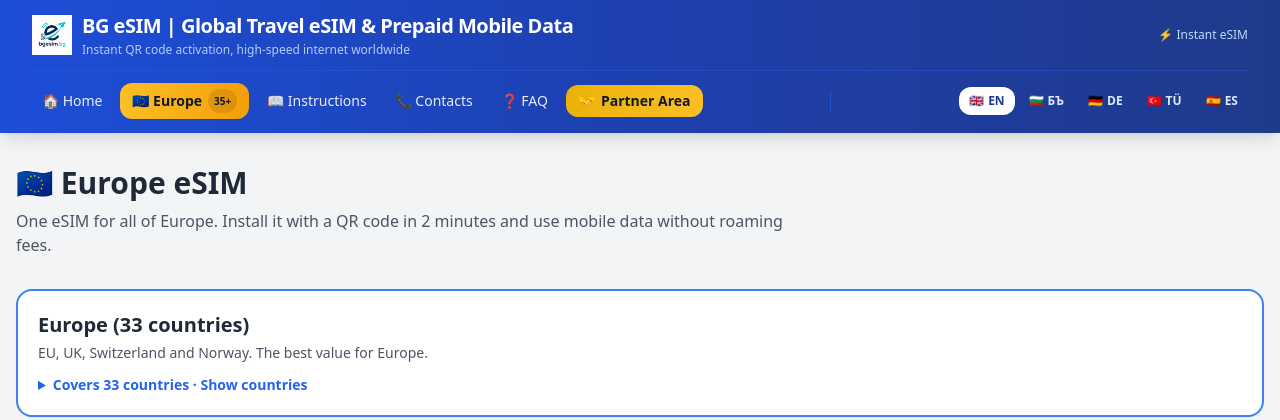
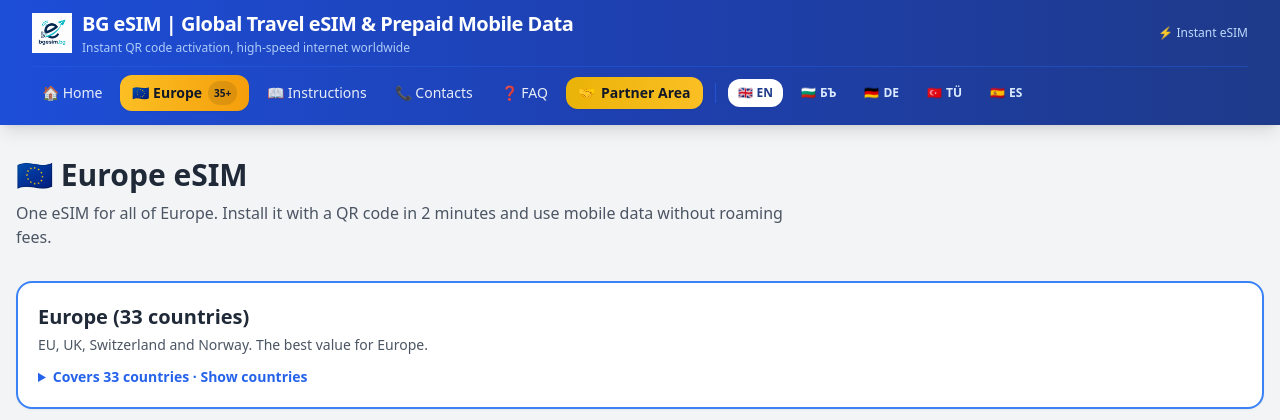
Before and after one commit to VioletaGeorgieva-dev/bgesim, a FastAPI app: page /europe in a window 1280 px wide. Shown: the top 420 px of the page. Run offline with FastAPI, Linux system fonts and the light colour scheme; parts of the project's set-up code (start-up, migrations or seed data) failed here and were passed over; some libraries are stand-ins or nearby versions.

Commit message:
Refactor header and navigation structure in europe.html
Updated header and navigation layout for improved styling and consistency.

```diff
--- a/app/templates/europe.html
+++ b/app/templates/europe.html
@@ -35,10 +35,10 @@
 <body class="bg-gray-100 text-gray-800 font-sans">
 
 <header class="bg-gradient-to-r from-blue-700 via-blue-800 to-blue-900 text-white shadow-lg sticky top-0 z-50 w-full">
-    <div class="max-w-7xl mx-auto px-3 sm:px-6 lg:px-8 py-3">
+    <div class="max-w-7xl mx-auto px-3 sm:px-6 lg:px-8 py-2.5">
 
         <!-- ГОРЕН РЕД: Лого и Слоган -->
-        <div class="flex items-center justify-between pb-3 border-b border-blue-600/40">
+        <div class="flex items-center justify-between pb-2.5 border-b border-blue-600/40">
             <a href="/" class="flex items-center gap-2.5 shrink-0">
                 <img src="/static/images/logo.png" alt="{{ t.site_title }}" class="h-8 sm:h-10 w-auto object-contain">
                 <div>
@@ -47,41 +47,38 @@
                 </div>
             </a>
 
-            <!-- Малък статус вдясно за десктоп (по желание) -->
+            <!-- Малък статус вдясно за десктоп -->
             <div class="hidden md:flex items-center gap-2 text-xs text-blue-200">
                 <span>⚡ Instant eSIM</span>
             </div>
         </div>
 
-        <!-- ДОЛЕН РЕД: Едно общо меню (Линкове + Езици с флагове на един ред с плавен скрол) -->
-        <div class="pt-2.5 overflow-x-auto scrollbar-none">
-            <div class="flex items-center justify-between gap-3 min-w-max py-0.5">
+        <!-- ДОЛЕН РЕД: Хоризонтално скролираща се лента с линкове и езици -->
+        <div class="pt-2 pb-1 overflow-x-auto scrollbar-none">
+            <div class="flex items-center gap-2 min-w-max">
 
                 <!-- Навигационни линкове -->
-                <nav class="flex items-center gap-2 text-xs sm:text-sm font-medium">
-                    <a href="/" class="text-white/90 hover:text-white transition px-2.5 py-1.5 rounded-xl hover:bg-blue-700/60 whitespace-nowrap">🏠 Home</a>
+                <a href="/" class="text-white/90 hover:text-white transition px-2.5 py-1.5 rounded-xl hover:bg-blue-700/60 whitespace-nowrap text-xs sm:text-sm">🏠 Home</a>
 
-                    <a href="/europe" class="inline-flex items-center gap-1.5 px-3 py-1.5 rounded-xl bg-gradient-to-r from-amber-400 to-amber-500 hover:from-amber-500 hover:to-amber-600 text-gray-900 font-bold shadow-sm transition whitespace-nowrap">
+                <a href="/europe" class="inline-flex items-center gap-1.5 px-3 py-1.5 rounded-xl bg-gradient-to-r from-amber-400 to-amber-500 text-gray-900 font-bold shadow-sm whitespace-nowrap text-xs sm:text-sm">
                     <span>🇪🇺 Europe</span>
                     <span class="text-[10px] bg-black/10 px-1.5 py-0.5 rounded-full font-semibold">35+</span>
                 </a>
 
-                    <a href="/instructions" class="text-white/90 hover:text-white transition px-2.5 py-1.5 rounded-xl hover:bg-blue-700/60 whitespace-nowrap">📖 {{ t.nav_instructions | default('Инструкции') }}</a>
+                <a href="/instructions" class="text-white/90 hover:text-white transition px-2.5 py-1.5 rounded-xl hover:bg-blue-700/60 whitespace-nowrap text-xs sm:text-sm">📖 {{ t.nav_instructions | default('Инструкции') }}</a>
 
-                    <a href="/contacts" class="text-white/90 hover:text-white transition px-2.5 py-1.5 rounded-xl hover:bg-blue-700/60 whitespace-nowrap">📞 {{ t.nav_contacts | default('Контакти') }}</a>
+                <a href="/contacts" class="text-white/90 hover:text-white transition px-2.5 py-1.5 rounded-xl hover:bg-blue-700/60 whitespace-nowrap text-xs sm:text-sm">📞 {{ t.nav_contacts | default('Контакти') }}</a>
 
-                    <a href="/faq" class="text-white/90 hover:text-white transition px-2.5 py-1.5 rounded-xl hover:bg-blue-700/60 whitespace-nowrap">❓ {% if lang == 'bg' %}Въпроси{% else %}FAQ{% endif %}</a>
+                <a href="/faq" class="text-white/90 hover:text-white transition px-2.5 py-1.5 rounded-xl hover:bg-blue-700/60 whitespace-nowrap text-xs sm:text-sm">❓ {% if lang == 'bg' %}Въпроси{% else %}FAQ{% endif %}</a>
 
-                    <a href="/partner/login" class="inline-flex items-center gap-1.5 px-3 py-1.5 rounded-xl bg-gradient-to-r from-yellow-500 to-amber-400 hover:from-yellow-400 hover:to-amber-300 text-gray-900 font-bold shadow-sm transition whitespace-nowrap">
+                <a href="/partner/login" class="inline-flex items-center gap-1.5 px-3 py-1.5 rounded-xl bg-gradient-to-r from-yellow-500 to-amber-400 text-gray-900 font-bold shadow-sm whitespace-nowrap text-xs sm:text-sm">
                     🤝 <span>{{ t.partner_area_btn }}</span>
                 </a>
-                </nav>
 
                 <!-- Разделител -->
                 <div class="h-5 w-px bg-blue-600/60 mx-1"></div>
 
                 <!-- Езици с флагове -->
-                <div class="flex items-center gap-1">
                 {% set flags = {'en': '🇬🇧', 'bg': '🇧🇬', 'de': '🇩🇪', 'tr': '🇹🇷', 'es': '🇪🇸'} %}
                 {% for code, label in supported_langs.items() %}
                 <a href="{{ lang_urls[code] }}"
@@ -91,7 +88,6 @@
                     <span>{{ label[:2].upper() }}</span>
                 </a>
                 {% endfor %}
-                </div>
 
             </div>
         </div>
```
Lines whose indentation alone changed are shown as unchanged.
